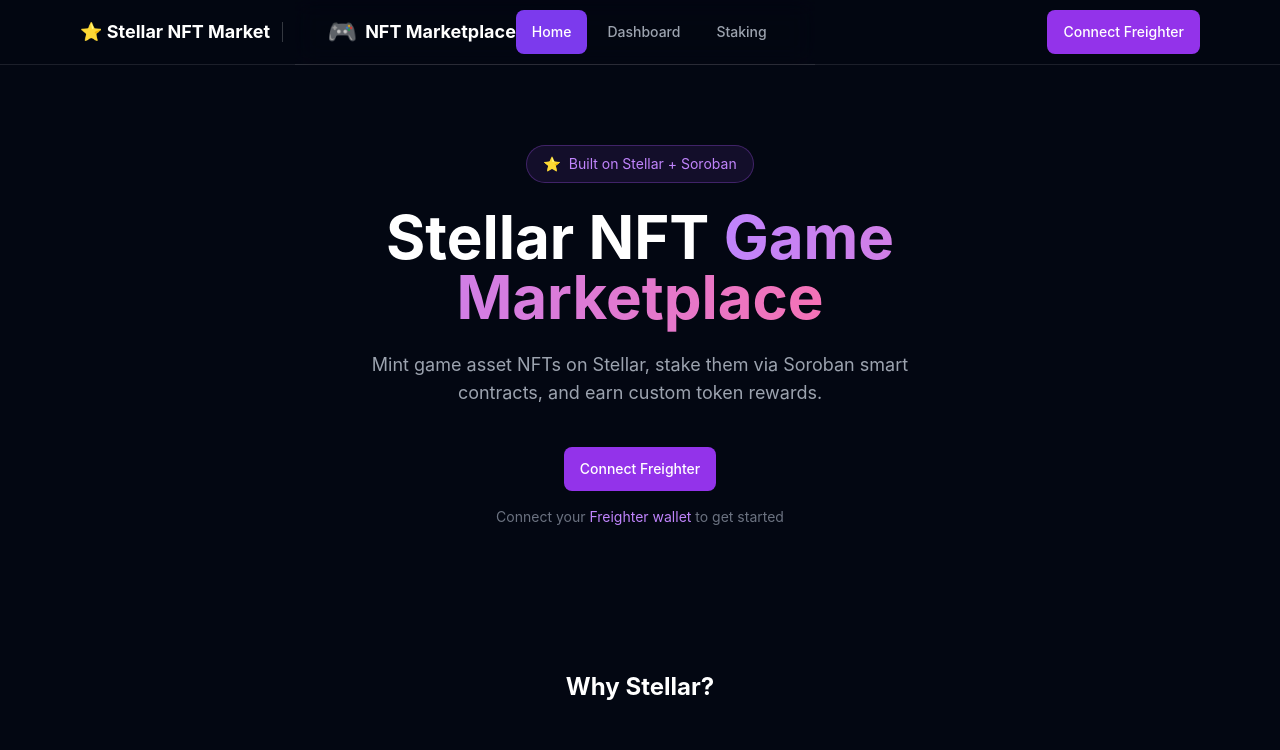
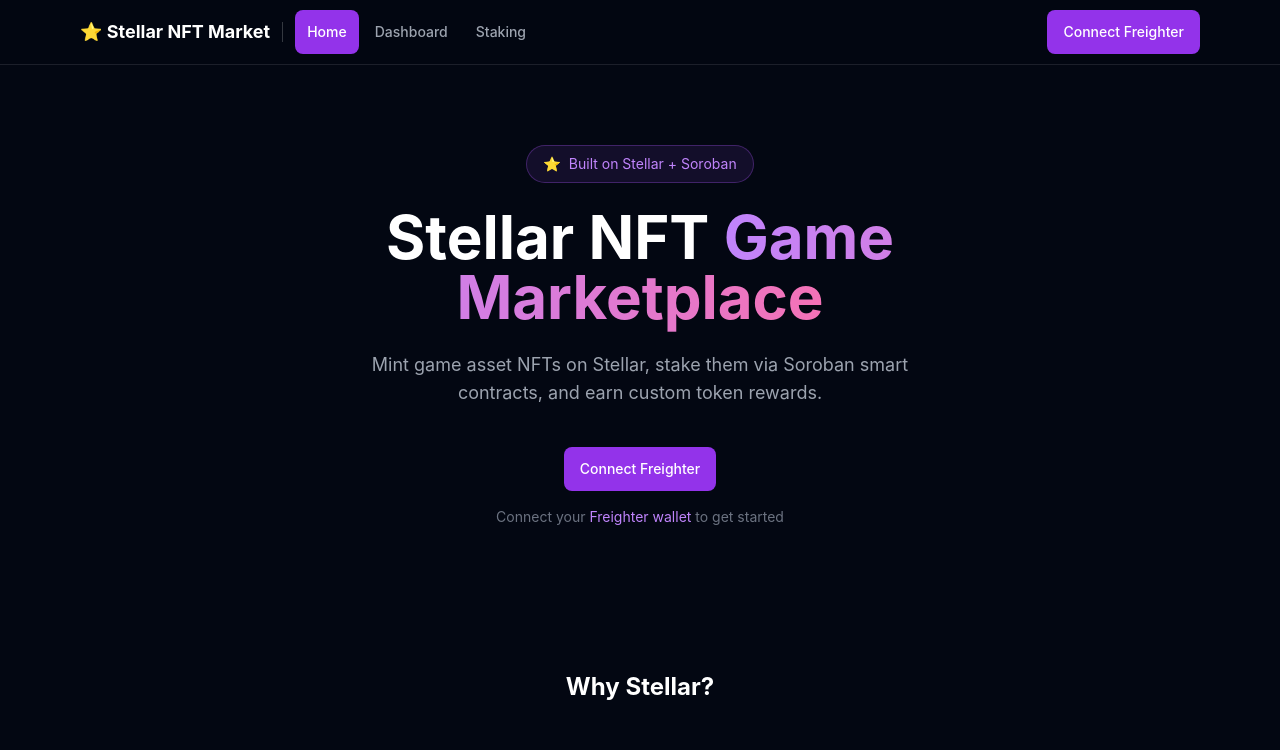
Before and after one commit to Tech-Mihir/web3-nft-marketplace, a React (Vite) app: page / in a window 1280 px wide. Shown: the top 750 px of the page. Built offline with nearby package versions, Linux system fonts and the light colour scheme.

Commit message:
fix: navbar spacing + Freighter connection with timeout

```diff
--- a/src/components/Navigation/Navigation.tsx
+++ b/src/components/Navigation/Navigation.tsx
@@ -1,40 +1,39 @@
 import { NavLink } from 'react-router-dom'
-
-const links = [
-  { to: '/', label: 'Home' },
-  { to: '/dashboard', label: 'Dashboard' },
-  { to: '/staking', label: 'Staking' },
-]
 
 export function Navigation() {
   return (
-    <nav className="bg-dark-800/80 backdrop-blur-md border-b border-white/10 sticky top-0 z-40">
-      <div className="max-w-7xl mx-auto px-4 sm:px-6 lg:px-8">
-        <div className="flex items-center justify-between h-16">
-          <div className="flex items-center gap-2">
-            <span className="text-2xl">🎮</span>
-            <span className="font-bold text-white text-lg hidden sm:block">NFT Marketplace</span>
-          </div>
-          <div className="flex items-center gap-1">
-            {links.map(({ to, label }) => (
+    <nav className="flex items-center gap-1">
       <NavLink
-                key={to}
-                to={to}
-                end={to === '/'}
+        to="/"
+        end
         className={({ isActive }) =>
-                  `px-4 py-2 rounded-lg text-sm font-medium transition-colors min-h-[44px] flex items-center ${
-                    isActive
-                      ? 'bg-brand-600 text-white'
-                      : 'text-gray-400 hover:text-white hover:bg-white/10'
+          `px-3 py-2 rounded-lg text-sm font-medium transition-colors min-h-[44px] flex items-center ${
+            isActive ? 'bg-purple-600 text-white' : 'text-gray-400 hover:text-white hover:bg-white/10'
           }`
         }
       >
-                {label}
+        Home
       </NavLink>
-            ))}
-          </div>
-        </div>
-      </div>
+      <NavLink
+        to="/dashboard"
+        className={({ isActive }) =>
+          `px-3 py-2 rounded-lg text-sm font-medium transition-colors min-h-[44px] flex items-center ${
+            isActive ? 'bg-purple-600 text-white' : 'text-gray-400 hover:text-white hover:bg-white/10'
+          }`
+        }
+      >
+        Dashboard
+      </NavLink>
+      <NavLink
+        to="/staking"
+        className={({ isActive }) =>
+          `px-3 py-2 rounded-lg text-sm font-medium transition-colors min-h-[44px] flex items-center ${
+            isActive ? 'bg-purple-600 text-white' : 'text-gray-400 hover:text-white hover:bg-white/10'
+          }`
+        }
+      >
+        Staking
+      </NavLink>
     </nav>
   )
 }
```
Lines whose indentation alone changed are shown as unchanged.
